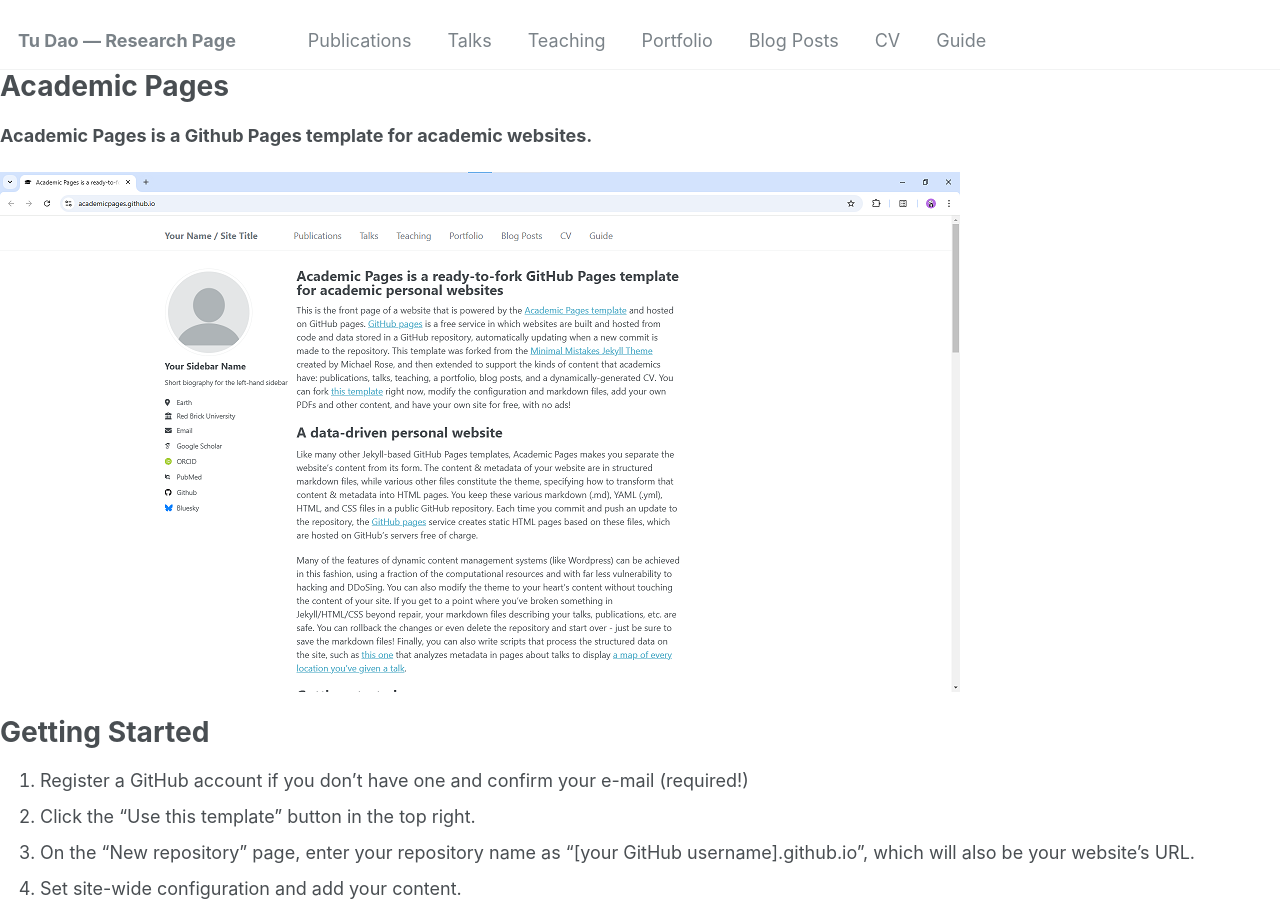
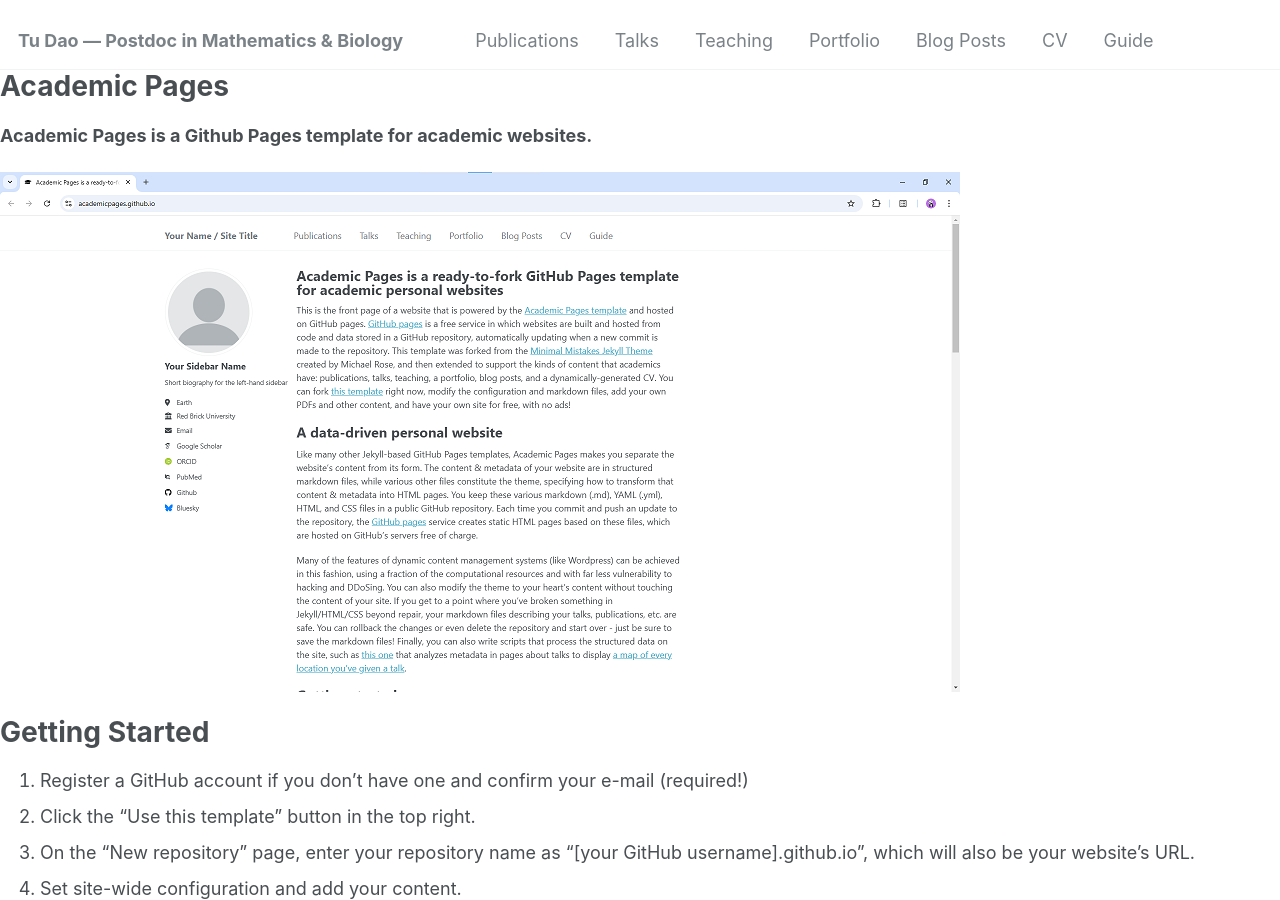
Before and after one commit to daoductu112/TuDao, a Jekyll site: the page built from README.md, in a window 1280 px wide and 900 px high. Built offline with Jekyll 4.4.1, drawn with Linux system fonts in a browser that asks for light colours; our own code applies the rules of GitHub Pages for plain Markdown files; part of the change alters nothing that is shown.

Commit message:
Update _config.yml

```diff
--- a/_config.yml
+++ b/_config.yml
@@ -1,29 +1,90 @@
+# ------------------------
 # Basic Site Settings
-locale                   : "en-US"
-title                    : "Tu Dao — Research Page"
-title_separator          : "-"
-name                     : &name "Dao Duc Tu"
-description              : &description "Postdoctoral Researcher in Mathematics & Biology"
-url                      : "https://daoductu112.github.io"  # root site
-baseurl                  : ""  # leave empty since we use root
-repository               : "daoductu112/daoductu112.github.io"
+locale: "en-US"
+title: "Tu Dao — Postdoc in Mathematics & Biology"
+title_separator: "-"
+name: &name "Dao Duc Tu"
+description: &description "Postdoctoral Researcher in Mathematics and Biology"
+url: "https://daoductu112.github.io"   # your root domain
+baseurl: "/TuDao"                      # matches your repository name
 
-# Site Author
+# ------------------------
+# Author / Profile Info
 author:
-  avatar           : "profile.png"
-  name             : "Dao Duc Tu"
-  bio              : "Postdoctoral Scientist at Genome Institute of Singapore. Interested in combinatorics, bioinformatics, and chromatin organization."
-  location         : "Singapore"
-  employer         : "Genome Institute of Singapore"
-  email            : "your.email@domain.com"
+  avatar: "profile.png"                 # place your profile image in assets/images/
+  name: "Dao Duc Tu"
+  bio: "Postdoctoral Scientist at Genome Institute of Singapore. Research in combinatorics, bioinformatics, and chromatin organization."
+  location: "Singapore"
+  employer: "Genome Institute of Singapore"
+  email: "your.email@domain.com"       # replace with your actual email
 
-  # Academic websites
-  googlescholar    : "https://scholar.google.com/citations?user=PS_CX0AAAAAJ"
-  orcid            : "https://orcid.org/XXXX-XXXX-XXXX-XXXX"   # put your real ORCID
-  pubmed           : "https://pubmed.ncbi.nlm.nih.gov/?term=Dao+DT" # adjust search
-  researchgate     : "https://www.researchgate.net/profile/Dao-Tu" # if you use RG
-  github           : "daoductu112"
+  # Academic links
+  googlescholar: "https://scholar.google.com/citations?user=PS_CX0AAAAAJ"
+  orcid: "https://orcid.org/XXXX-XXXX-XXXX-XXXX"   # replace with your ORCID
+  pubmed: "https://pubmed.ncbi.nlm.nih.gov/?term=Dao+DT"
+  researchgate: "https://www.researchgate.net/profile/Dao-Tu"
+  github: "daoductu112"
 
-  # Social media
-  linkedin         : "https://www.linkedin.com/in/yourprofile/" # if you use
-  twitter          : ""  # leave blank if not using
+  # Optional social media
+  linkedin: "https://www.linkedin.com/in/yourprofile/"
+  twitter: ""  # leave blank if not used
+
+# ------------------------
+# Theme / Appearance
+theme: academicpages                   # or leave as default if you already have theme installed
+favicon: "/assets/images/favicon.ico"  # optional, replace if you have a favicon
+
+# ------------------------
+# Navigation Menu
+menu:
+  - name: "About"
+    link: "/about"
+  - name: "Research"
+    link: "/research"
+  - name: "Publications"
+    link: "/publications"
+  - name: "Teaching"
+    link: "/teaching"
+  - name: "Talks"
+    link: "/talks"
+  - name: "Contact"
+    link: "/contact"
+
+# ------------------------
+# SEO and Analytics (optional)
+analytics:
+  provider: "false"  # set to "google" if you have Google Analytics
+  google:
+    tracking_id: ""
+
+# ------------------------
+# Build Settings
+markdown: kramdown
+highlighter: rouge
+permalink: /:categories/:title/
+timezone: Etc/UTC
+
+# ------------------------
+# Collections (already used in Academic Pages)
+collections:
+  teaching:
+    output: true
+    permalink: /:collection/:path/
+  publications:
+    output: true
+    permalink: /:collection/:path/
+  portfolio:
+    output: true
+    permalink: /:collection/:path/
+  talks:
+    output: true
+    permalink: /:collection/:path/
+
+# ------------------------
+# Plugins
+plugins:
+  - jekyll-feed
+  - jekyll-gist
+  - jekyll-paginate
+  - jekyll-sitemap
+  - jemoji
```
